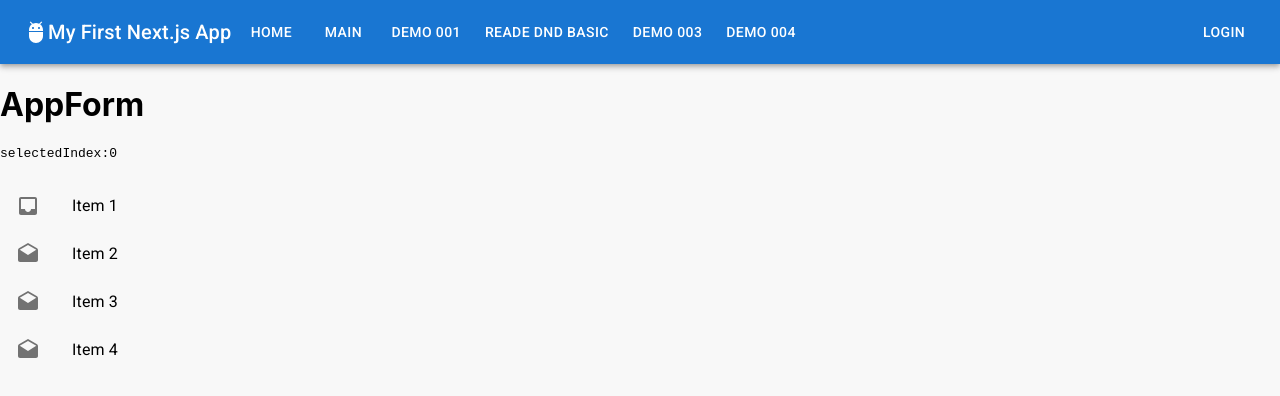
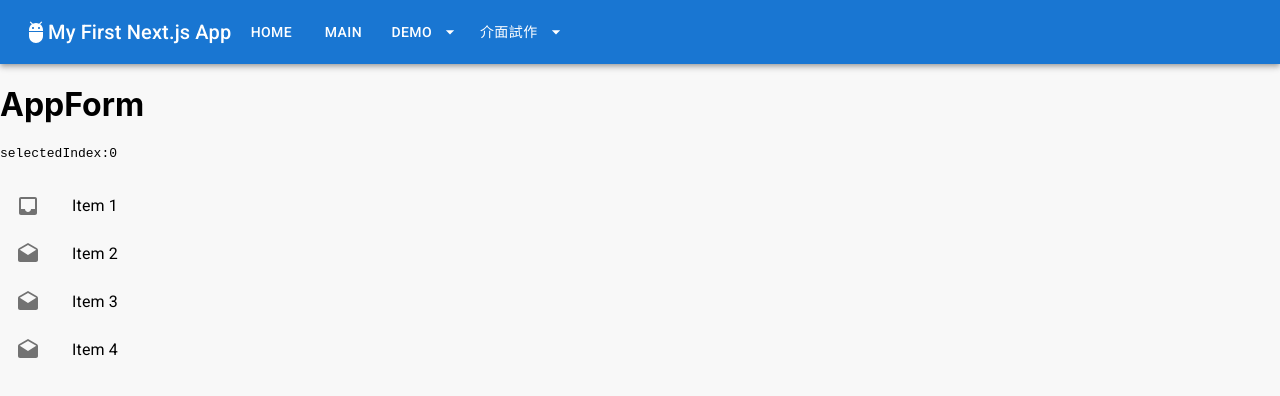
Before and after one commit to relyky/NextJsLab, a Next.js app: page /demo/dm0001/AppForm in a window 1280 px wide. Shown: the top 396 px of the page. Built offline with nearby package versions, Linux system fonts and the light colour scheme.

Commit message:
Decision Tree UI init

```diff
--- a/src/components/Banner.tsx
+++ b/src/components/Banner.tsx
@@ -1,7 +1,11 @@
-import { AppBar, Toolbar, Box, Typography, Button } from '@mui/material'
+import type { ReactChild } from 'react'
+import { useState } from 'react'
+import { AppBar, Toolbar, Box, Typography, Button, Menu, MenuItem, Link } from '@mui/material'
 import AdbIcon from '@mui/icons-material/Adb'
+import DownIcon from '@mui/icons-material/ArrowDropDown'
 
 function Banner() {
+
   return (
     <AppBar position="static">
       <Toolbar>
@@ -16,25 +20,39 @@ function Banner() {
           <Button href="/main" color="inherit" sx={{ ml: 1 }}>
             Main
           </Button>
-          <Button href="/demo/dm0001" color="inherit" sx={{ ml: 1 }}>
-            Demo 001
-          </Button>
-          <Button href="/demo/dm0002" color="inherit" sx={{ ml: 1 }}>
-            Reade DnD Basic
-          </Button>
-          <Button href="/demo/dm0003" color="inherit" sx={{ ml: 1 }}>
-            Demo 003
-          </Button>
-          <Button href="/demo/dm0004" color="inherit" sx={{ ml: 1 }}>
-            Demo 004
-          </Button>
+
+          <MenuGroup label="Demo">
+            <MenuItem><Link href="/demo/dm0001" underline="none">Demo 001</Link></MenuItem>
+            <MenuItem><Link href="/demo/dm0002" underline="none">React DnD Basic</Link></MenuItem>
+            <MenuItem><Link href="/demo/dm0003" underline="none">React DnD Sortable List</Link></MenuItem>
+            <MenuItem><Link href="/demo/dm0004" underline="none">React DnD Custom Drag Layer</Link></MenuItem>
+          </MenuGroup>
+
+          <MenuGroup label="介面試作">
+            <MenuItem><Link href="/demo2/dm2010" underline="none">Decision Tree 新介面試作</Link></MenuItem>
+          </MenuGroup>
+
         </Box>
-        <Button color="inherit" sx={{ ml: 1 }}>
-          Login
-        </Button>
       </Toolbar>
     </AppBar>
   )
 }
 
+function MenuGroup(props: { label: string, children: ReactChild | ReactChild[] }) {
+  const [anchorEl, setAnchorEl] = useState(null)
+  const handleClick = (e) => setAnchorEl(e.currentTarget)
+  const handleClose = (_) => setAnchorEl(null)
+
+  return (
+    <>
+      <Button onClick={handleClick} color="inherit" sx={{ ml: 1 }} endIcon={<DownIcon />}>
+        {props.label}
+      </Button>
+      <Menu anchorEl={anchorEl} open={!!anchorEl} onClose={handleClose}>
+        {props.children}
+      </Menu>
+    </>
+  )
+}
+
 export default Banner
```
